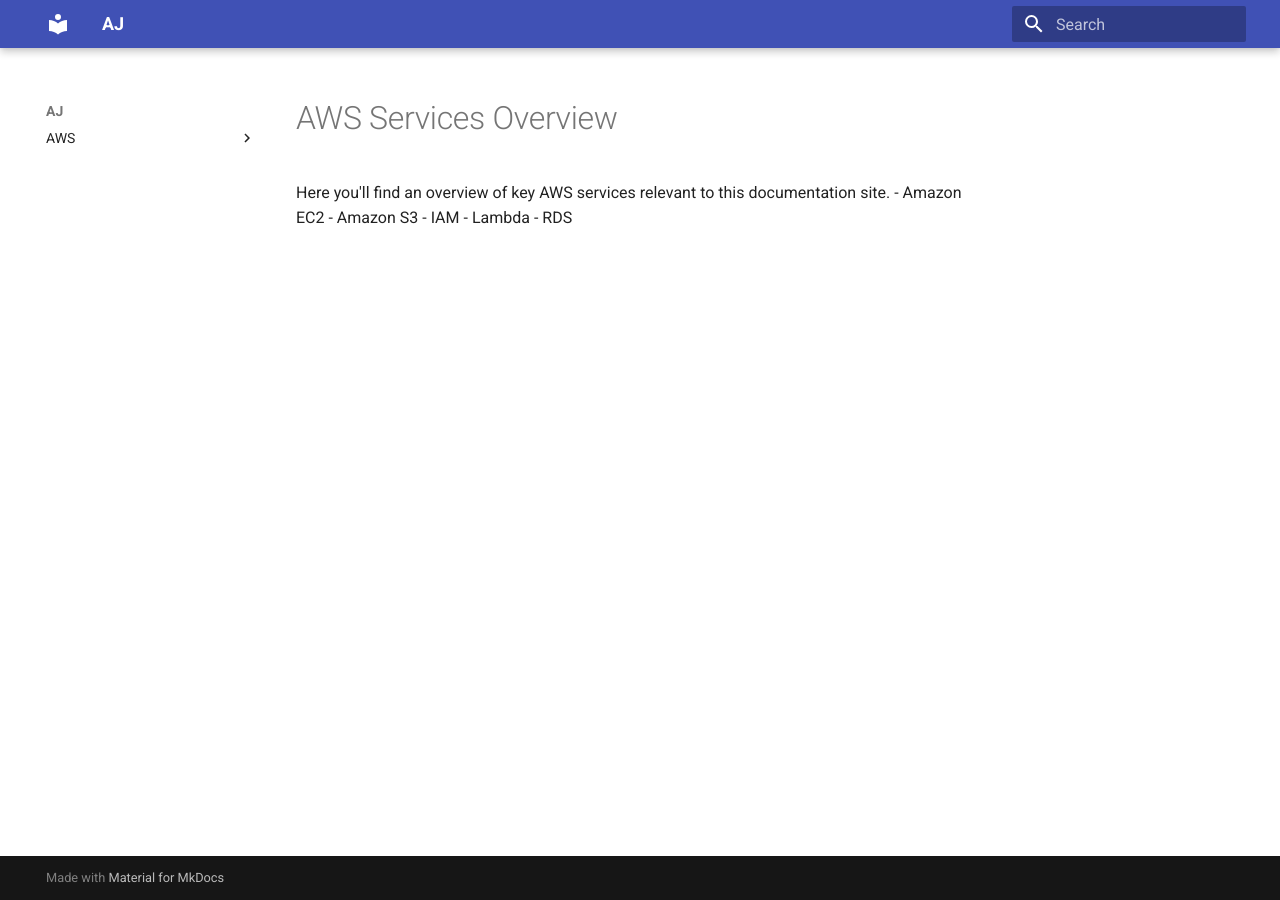
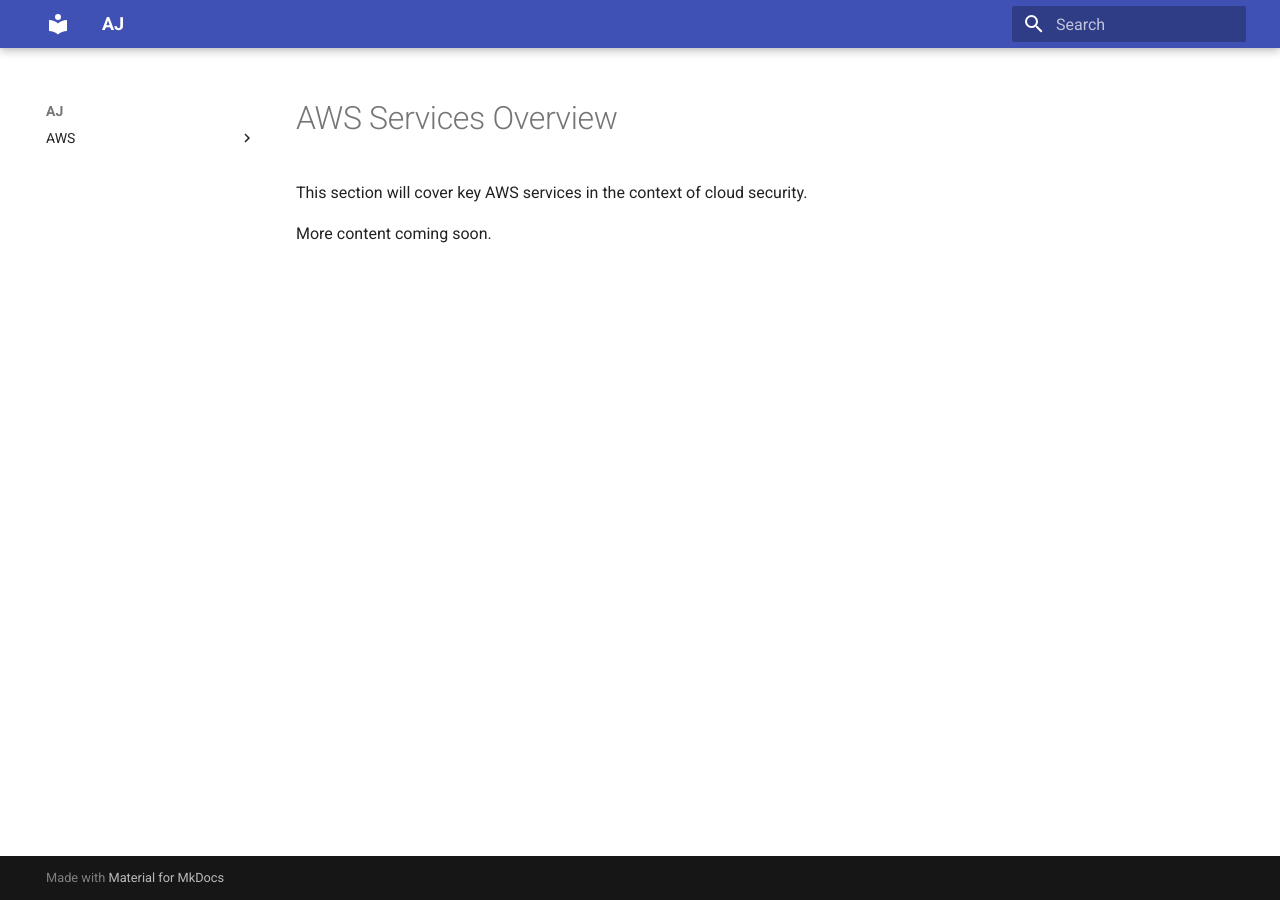
Before and after one commit to aws-cloudsec/aashishaacharya.com, an MkDocs documentation site: the page built from docs/aws/services.md, in a window 1280 px wide. Built offline with MkDocs 1.6.1 and Material for MkDocs 9.7.7, drawn with Linux system fonts in a browser that asks for light colours.

Commit message:
Commit Messages

```diff
--- a/docs/aws/services.md
+++ b/docs/aws/services.md
@@ -1,7 +1,5 @@
 # AWS Services Overview
-Here you'll find an overview of key AWS services relevant to this documentation site.
-- Amazon EC2
-- Amazon S3
-- IAM
-- Lambda
-- RDS
+
+This section will cover key AWS services in the context of cloud security.
+
+More content coming soon.
```
Also changed, not shown: docs/aws/identity.md (+2 -5 lines).
